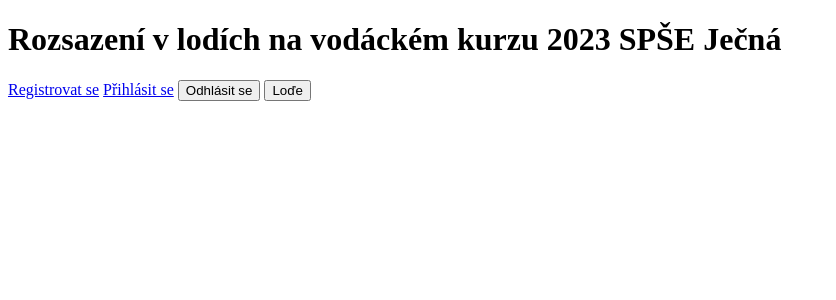
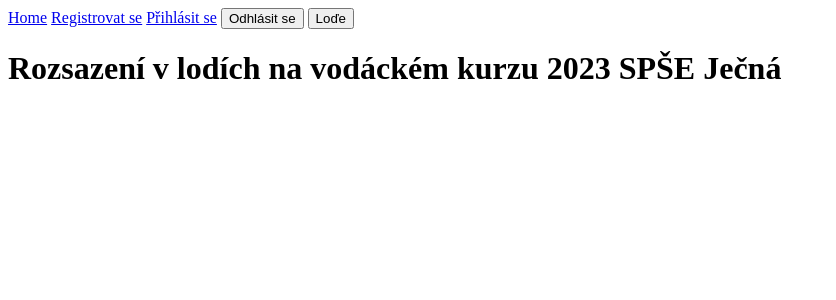
Before and after one commit to AngryGrandma66/VodakForm, a SvelteKit app in the folder VodakForm/: page / in a window 1280 px wide. Shown: the top 300 px of the page, without its empty margins (0-836 px from the left). Built offline with nearby package versions, Linux system fonts and the light colour scheme.

Commit message:
added navbar

```diff
--- /dev/null
+++ b/VodakForm/src/routes/+layout.svelte
@@ -0,0 +1,36 @@
+<script>
+
+    export let data;
+
+    async function handleLogout() {
+        const response = await fetch('/logout', {
+            method: 'GET',
+            credentials: 'include'
+        });
+
+        if (response.ok) {
+            window.location.href = '/';
+        } else {
+            console.error('Logout failed');
+        }
+    }
+    async function redirectToBoats(){
+        if (data.props.userId===null){
+            window.location.href = '/login';            }
+        else{
+            console.log(data.props.userId);
+            window.location.href = `/user/${data.props.userId}`;
+        }
+    }
+</script>
+
+
+<nav>
+    <a href="/">Home</a>
+    <a href="/registrace">Registrovat se</a>
+    <a href="/login">Přihlásit se</a>
+    <button on:click={handleLogout}>Odhlásit se</button>
+    <button on:click={redirectToBoats}>Loďe</button>
+</nav>
+
+<slot></slot>
--- a/VodakForm/src/routes/+page.svelte
+++ b/VodakForm/src/routes/+page.svelte
@@ -1,40 +1,7 @@
 <script>
-    export let data;
-
-    async function handleLogout() {
-        // Make a GET request to the logout endpoint
-        const response = await fetch('/logout', {
-            method: 'GET',
-            credentials: 'include' // Needed to include cookies
-        });
-
-        if (response.ok) {
-            // Handle successful logout, e.g., navigate to home page
-            window.location.href = '/';
-        } else {
-            // Handle errors, e.g., show an error message
-            console.error('Logout failed');
-        }
-    }
-    async function redirectToBoats(){
-            if (data.props.userId===null){
-                window.location.href = '/login';            }
-            else{
-                console.log(data.props.userId);
-                window.location.href = `/user/${data.props.userId}`;
-            }
-    }
 </script>
 
 <main>
     <h1>Rozsazení v lodích na vodáckém kurzu 2023 SPŠE Ječná</h1>
-    <a href="/registrace">Registrovat se</a>
-    <a href="/login">Přihlásit se</a>
-    <button on:click={handleLogout}>Odhlásit se</button>
-    <button on:click={redirectToBoats}>Loďe</button>
 
 </main>
-
-<style>
-    /* zde můžete přidat styly, pokud je to potřeba */
-</style>
--- a/VodakForm/src/routes/user/[userId]/+page.server.js
+++ b/VodakForm/src/routes/user/[userId]/+page.server.js
@@ -11,14 +11,11 @@
         throw redirect(302, '/login');
     }
 
-    // Fetch user-specific data and available boat invitations
     const userData = await fetchUserData(session.userId);
     const boats = await fetchBoats();
 
-    // Find invitations for the user
     const invitations = await fetchInvitations(session.userId)
 
-    // Return user data and boats to the page
     return {
         props: {
             userData, boats, invitations
@@ -59,7 +56,6 @@
         const usersArray = await readRegistrations();
         const invitations = usersArray.filter((/** @type {{ friendNick: any; }} */ user) => user.friendNick === userId);
 
-        // Exclude any invitations where a boat already exists.
         const boats = await readBoats();
         return invitations.filter((/** @type {{ username: any; }} */ invitation) =>
             !boats.some((/** @type {{ nick1: any; nick2: any; }} */ boat) =>
```
Also changed, not shown: VodakForm/src/routes/+layout.server.js (renamed from VodakForm/src/routes/+page.server.js).
